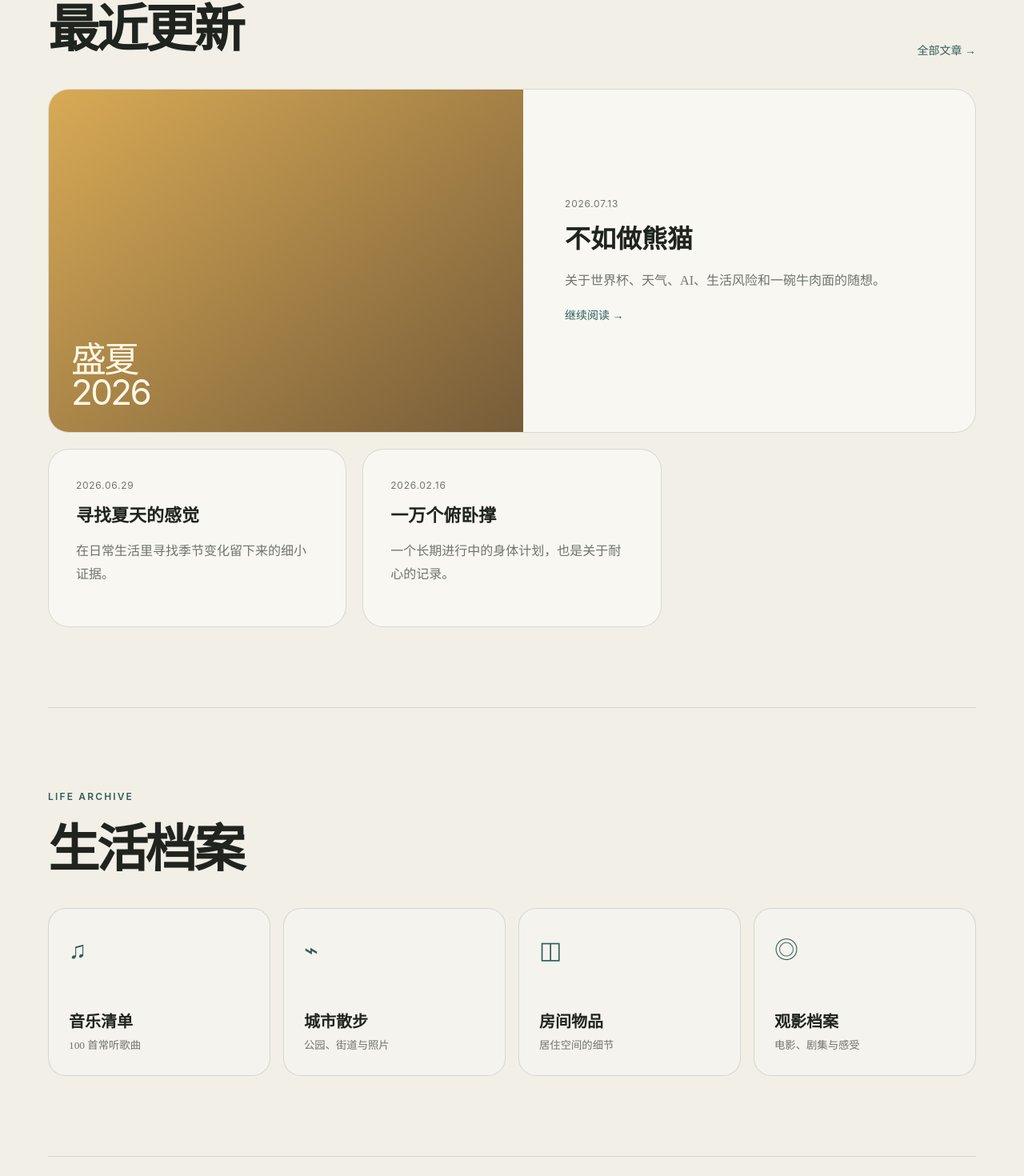
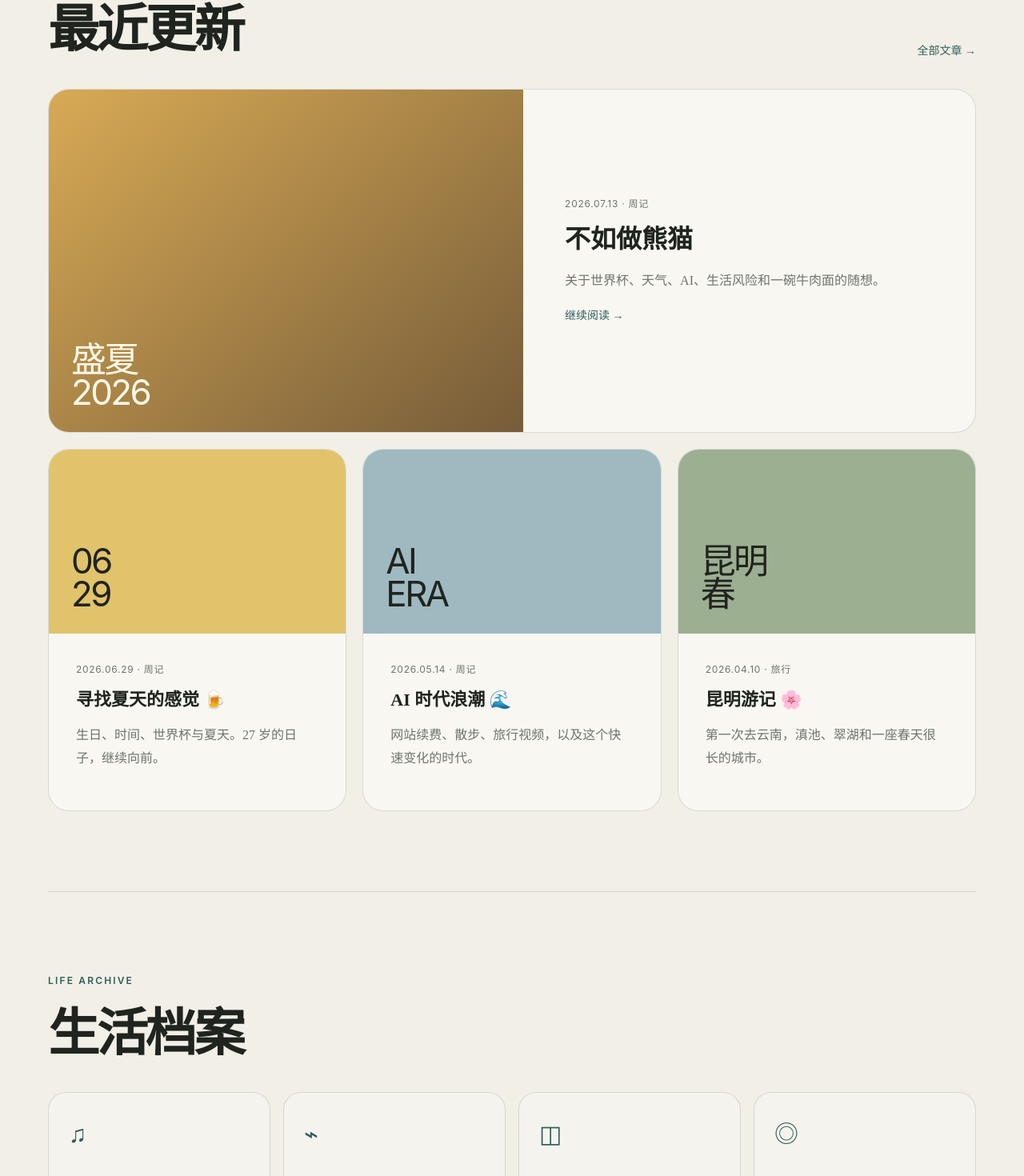
Before and after one commit to BurgCreate/lmn516-v2, a Next.js app: page / in a window 1280 px wide. Shown: the part 1325-2795 px from the top of the page at 80% size. Built offline with nearby package versions, Linux system fonts and the light colour scheme; no server answers.

Commit message:
Restore LMN516 original visual design

```diff
--- a/app/globals.css
+++ b/app/globals.css
@@ -21,10 +21,7 @@ body {
   margin:0;
   background:var(--bg);
   color:var(--text);
-  font-family:
-    "Noto Serif SC",
-    "Songti SC",
-    serif;
+  font-family:"Noto Serif SC","Songti SC",serif;
   line-height:1.8;
   transition:.25s ease;
 }
@@ -50,31 +47,27 @@ button {
 
 
 .shell {
-  width:min(1160px, calc(100% - 40px));
+  width:min(1160px,calc(100% - 40px));
   margin:0 auto;
 }
 
 
 .site-header {
-
   min-height:96px;
   display:flex;
   align-items:center;
   justify-content:space-between;
   border-bottom:1px solid var(--line);
-
 }
 
 
 .brand {
-
   display:flex;
   align-items:baseline;
   gap:4px;
   font-family:Inter,sans-serif;
   font-weight:600;
   letter-spacing:-.05em;
-
 }
 
 
@@ -84,40 +77,32 @@ button {
 
 
 .brand-number {
-
   font-size:12px;
   color:var(--muted);
   letter-spacing:.08em;
-
 }
 
 
 .nav {
-
   display:flex;
   gap:30px;
   font-size:14px;
   color:var(--muted);
-
 }
 
 
 .nav a:hover {
-
   color:var(--text);
-
 }
 
 
 .theme-toggle {
-
   width:40px;
   height:40px;
   border:1px solid var(--line);
   background:transparent;
   border-radius:50%;
   cursor:pointer;
-
 }
 
 
@@ -147,9 +132,7 @@ button {
 
 
 h1,h2,h3,p {
-
   margin-top:0;
-
 }
 
 
@@ -265,17 +248,13 @@ dl div {
 
 
 dt {
-
   color:var(--muted);
-
 }
 
 
 dd {
-
   margin:0;
   text-align:right;
-
 }
 .project {
 
@@ -329,6 +308,8 @@ h2 {
 
 }
 
+
+/* 一万个俯卧撑 */
 
 .progress-panel {
 
@@ -396,7 +377,8 @@ h2 {
 }
 
 
-/* 文章区域 */
+
+/* 文章 */
 
 .section-heading {
 
@@ -449,6 +431,7 @@ h2 {
   display:flex;
   align-items:flex-end;
   padding:28px;
+
   font-family:Inter,sans-serif;
   font-size:44px;
   line-height:.95;
@@ -461,6 +444,27 @@ h2 {
 
   background:linear-gradient(140deg,#d8aa55,#765c39);
   color:#fff8e8;
+
+}
+
+
+.visual-yellow {
+
+  background:#e1c36b;
+
+}
+
+
+.visual-blue {
+
+  background:#9fb9c1;
+
+}
+
+
+.visual-green {
+
+  background:#9caf91;
 
 }
 
@@ -525,6 +529,7 @@ h2 {
 }
 
 
+
 /* 生活档案 */
 
 .archive {
@@ -549,9 +554,11 @@ h2 {
   border:1px solid var(--line);
   border-radius:22px;
   padding:25px;
+
   display:flex;
   flex-direction:column;
   justify-content:flex-end;
+
   background:rgba(255,255,255,.28);
 
 }
@@ -585,10 +592,6 @@ h2 {
   color:var(--muted);
 
 }
-
-
-/* 关于 */
-
 .about {
 
   border-top:1px solid var(--line);
@@ -637,19 +640,23 @@ h2 {
 }
 
 
-/* 页脚 */
+
+/* Footer */
 
 .site-footer {
 
   min-height:130px;
   border-top:1px solid var(--line);
+
   display:flex;
   align-items:center;
   justify-content:space-between;
+
   color:var(--muted);
   font-size:13px;
 
 }
+
 
 
 /* 深色模式 */
@@ -668,32 +675,34 @@ body.dark {
 }
 
 
+
 /* 手机端 */
 
 @media (max-width:800px){
 
-  .shell{
+
+  .shell {
 
     width:min(100% - 28px,1160px);
 
   }
 
 
-  .site-header{
+  .site-header {
 
     min-height:76px;
 
   }
 
 
-  .nav{
+  .nav {
 
     display:none;
 
   }
 
 
-  .hero{
+  .hero {
 
     grid-template-columns:1fr;
     gap:36px;
@@ -703,7 +712,7 @@ body.dark {
   }
 
 
-  .today-card{
+  .today-card {
 
     transform:none;
 
@@ -712,7 +721,7 @@ body.dark {
 
   .project,
   .featured-post,
-  .about-grid{
+  .about-grid {
 
     grid-template-columns:1fr;
     gap:34px;
@@ -720,42 +729,42 @@ body.dark {
   }
 
 
-  .post-grid{
+  .post-grid {
 
     grid-template-columns:1fr;
 
   }
 
 
-  .archive-grid{
+  .archive-grid {
 
     grid-template-columns:1fr 1fr;
 
   }
 
 
-  .section-space{
+  .section-space {
 
     padding-block:72px;
 
   }
 
 
-  h1{
+  h1 {
 
     font-size:56px;
 
   }
 
 
-  .featured-post .post-content{
+  .featured-post .post-content {
 
     padding:32px;
 
   }
 
 
-  .site-footer{
+  .site-footer {
 
     align-items:flex-start;
     justify-content:center;
@@ -768,16 +777,18 @@ body.dark {
 
 
 
+
 @media (max-width:520px){
 
-  .archive-grid{
+
+  .archive-grid {
 
     grid-template-columns:1fr;
 
   }
 
 
-  .hero-actions{
+  .hero-actions {
 
     flex-direction:column;
     align-items:flex-start;
@@ -785,21 +796,21 @@ body.dark {
   }
 
 
-  .today-card{
+  .today-card {
 
     padding:24px;
 
   }
 
 
-  .date-block strong{
+  .date-block strong {
 
     font-size:52px;
 
   }
 
 
-  .section-heading{
+  .section-heading {
 
     align-items:flex-start;
     gap:16px;
@@ -808,10 +819,11 @@ body.dark {
   }
 
 
-  .progress-number strong{
+  .progress-number strong {
 
     font-size:46px;
 
   }
 
+
 }
--- a/app/page.tsx
+++ b/app/page.tsx
@@ -4,41 +4,111 @@ import { getPosts } from "@/lib/wordpress";
 export const revalidate = 300;
 
 export default async function HomePage() {
+
   const posts = await getPosts(4);
 
+  const featured = posts[0];
+
+  const cards = [
+    {
+      title: "寻找夏天的感觉 🍺",
+      date: "2026.06.29 · 周记",
+      visual: "06<br>29",
+      text: "生日、时间、世界杯与夏天。27 岁的日子，继续向前。",
+      color: "visual-yellow"
+    },
+    {
+      title: "AI 时代浪潮 🌊",
+      date: "2026.05.14 · 周记",
+      visual: "AI<br>ERA",
+      text: "网站续费、散步、旅行视频，以及这个快速变化的时代。",
+      color: "visual-blue"
+    },
+    {
+      title: "昆明游记 🌸",
+      date: "2026.04.10 · 旅行",
+      visual: "昆明<br>春",
+      text: "第一次去云南，滇池、翠湖和一座春天很长的城市。",
+      color: "visual-green"
+    }
+  ];
+
+
   return (
-    <main>
 
-      <div className="paper-noise" />
+    <main id="top">
+
+
+      <div
+        className="paper-noise"
+        aria-hidden="true"
+      />
+
 
       <header className="site-header shell">
 
-        <Link href="/" className="brand">
-          <span className="brand-mark">LMN</span>
-          <span className="brand-number">516</span>
+
+        <Link
+          href="/"
+          className="brand"
+          aria-label="LMN516 首页"
+        >
+
+          <span className="brand-mark">
+            LMN
+          </span>
+
+          <span className="brand-number">
+            516
+          </span>
+
         </Link>
 
+
         <nav className="nav">
-          <Link href="/archive">周记</Link>
-          <Link href="/archive">生活档案</Link>
-          <Link href="/archive">长期计划</Link>
-          <Link href="/about">关于</Link>
+
+          <a href="#notes">
+            周记
+          </a>
+
+          <a href="#archive">
+            生活档案
+          </a>
+
+          <a href="#project">
+            长期计划
+          </a>
+
+          <a href="#about">
+            关于
+          </a>
+
         </nav>
 
-        <button className="theme-toggle">
+
+        <button
+          className="theme-toggle"
+          type="button"
+        >
           ◐
         </button>
+
 
       </header>
 
 
+
+
       <section className="hero shell">
 
+
         <div className="hero-copy">
+
 
           <p className="eyebrow">
             2026 · Shenzhen
           </p>
+
 
           <h1>
             把普通日子，
@@ -50,34 +120,41 @@ export default async function HomePage() {
           <p className="intro">
             这里是 Mo 的个人生活档案。
             记录周记、旅行、影像、音乐，
-            以及一些看起来没什么用，
+            以及一些看起来没什么用、
             但多年后一定会很珍贵的事情。
           </p>
 
 
           <div className="hero-actions">
 
-            <Link
-              href="/archive"
+
+            <a
               className="button primary"
+              href="#notes"
             >
               开始阅读
-            </Link>
+            </a>
 
-            <Link
-              href="/archive"
+
+            <a
               className="button ghost"
+              href="#archive"
             >
               浏览档案
-            </Link>
+            </a>
+
 
           </div>
+
 
         </div>
 
 
 
+
+
         <aside className="today-card">
+
 
           <p className="card-label">
             今日档案
@@ -97,9 +174,12 @@ export default async function HomePage() {
           </div>
 
 
+
           <dl>
 
+
             <div>
+
               <dt>
                 年度进度
               </dt>
@@ -107,10 +187,12 @@ export default async function HomePage() {
               <dd>
                 56.4%
               </dd>
+
             </div>
 
 
             <div>
+
               <dt>
                 最近更新
               </dt>
@@ -118,10 +200,12 @@ export default async function HomePage() {
               <dd>
                 不如做熊猫
               </dd>
+
             </div>
 
 
             <div>
+
               <dt>
                 俯卧撑
               </dt>
@@ -129,6 +213,7 @@ export default async function HomePage() {
               <dd>
                 1,833 / 10,000
               </dd>
+
             </div>
 
 
@@ -142,10 +227,16 @@ export default async function HomePage() {
 
 
 
-      <section className="project shell section-space">
+
+
+      <section
+        id="project"
+        className="project shell section-space"
+      >
 
 
         <div className="project-copy">
+
 
           <p className="eyebrow">
             LONG-TERM PROJECT
@@ -164,19 +255,21 @@ export default async function HomePage() {
           </p>
 
 
-          <Link
-            href="/posts/yi-wan-ge-fu-wo-cheng"
+          <a
             className="text-link"
+            href="https://lmn516.com/?p=347"
           >
             查看完整记录 →
-          </Link>
+          </a>
 
 
         </div>
 
 
 
+
         <div className="progress-panel">
+
 
           <div className="progress-number">
 
@@ -188,7 +281,9 @@ export default async function HomePage() {
               / 10,000
             </span>
 
+
           </div>
+
 
 
           <div className="progress-track">
@@ -200,6 +295,7 @@ export default async function HomePage() {
             />
 
           </div>
+
 
 
           <div className="progress-meta">
@@ -219,12 +315,10 @@ export default async function HomePage() {
 
 
       </section>
-
-
-
-
-      <section className="notes shell section-space">
-
+      <section
+        id="notes"
+        className="notes shell section-space"
+      >
 
         <div className="section-heading">
 
@@ -234,7 +328,6 @@ export default async function HomePage() {
               LATEST NOTES
             </p>
 
-
             <h2>
               最近更新
             </h2>
@@ -242,56 +335,64 @@ export default async function HomePage() {
           </div>
 
 
-          <Link
-            href="/archive"
+          <a
             className="text-link"
+            href="https://lmn516.com/"
           >
             全部文章 →
-          </Link>
-
+          </a>
 
         </div>
 
 
 
-        {posts.length > 0 && (
+
+        {featured && (
 
           <article className="featured-post post-card">
 
+
             <div className="post-visual visual-summer">
+
               <span>
                 盛夏
                 <br />
                 2026
               </span>
+
             </div>
+
 
 
             <div className="post-content">
 
+
               <p className="post-meta">
-                {posts[0].date}
+                {featured.date} · 周记
               </p>
 
 
               <h3>
-                <Link href={`/posts/${posts[0].slug}`}>
-                  {posts[0].title}
+
+                <Link href={`/posts/${featured.slug}`}>
+                  {featured.title}
                 </Link>
+
               </h3>
 
 
               <p>
-                {posts[0].excerpt}
+                {featured.excerpt}
               </p>
 
 
               <Link
-                href={`/posts/${posts[0].slug}`}
                 className="text-link"
+                href={`/posts/${featured.slug}`}
               >
                 继续阅读 →
               </Link>
+
 
             </div>
 
@@ -302,42 +403,57 @@ export default async function HomePage() {
 
 
 
+
+
         <div className="post-grid">
 
-          {posts.slice(1).map((post)=>(
+
+          {cards.map((card)=>(
 
             <article
               className="post-card small"
-              key={post.id}
+              key={card.title}
             >
+
+
+              <div
+                className={`post-visual ${card.color}`}
+                dangerouslySetInnerHTML={{
+                  __html: card.visual
+                }}
+              />
+
 
               <div className="post-content">
 
+
                 <p className="post-meta">
-                  {post.date}
+                  {card.date}
                 </p>
 
 
                 <h3>
-                  <Link href={`/posts/${post.slug}`}>
-                    {post.title}
-                  </Link>
+                  {card.title}
                 </h3>
 
 
                 <p>
-                  {post.excerpt}
+                  {card.text}
                 </p>
+
 
               </div>
 
 
             </article>
 
+
           ))}
 
 
+
         </div>
+
 
 
       </section>
@@ -345,9 +461,15 @@ export default async function HomePage() {
 
 
 
-      <section className="archive shell section-space">
+
+      <section
+        id="archive"
+        className="archive shell section-space"
+      >
+
 
         <div className="section-heading">
+
 
           <div>
 
@@ -355,45 +477,106 @@ export default async function HomePage() {
               LIFE ARCHIVE
             </p>
 
+
             <h2>
               生活档案
             </h2>
 
+
           </div>
 
+
         </div>
+
+
 
 
         <div className="archive-grid">
 
 
-          {[
-            ["♫","音乐清单","100 首常听歌曲"],
-            ["⌁","城市散步","公园、街道与照片"],
-            ["◫","房间物品","居住空间的细节"],
-            ["◎","观影档案","电影、剧集与感受"]
-          ].map(([icon,title,desc])=>(
-
-            <div
+          <a
+            href="#"
             className="archive-card"
-              key={title}
           >
 
             <span className="archive-icon">
-                {icon}
+              ♫
             </span>
 
             <strong>
-                {title}
+              音乐清单
             </strong>
 
             <small>
-                {desc}
+              100 首常听歌曲
             </small>
 
-            </div>
+          </a>
 
-          ))}
+
+
+          <a
+            href="#"
+            className="archive-card"
+          >
+
+            <span className="archive-icon">
+              ⌁
+            </span>
+
+            <strong>
+              城市散步
+            </strong>
+
+            <small>
+              公园、街道与照片
+            </small>
+
+          </a>
+
+
+
+
+          <a
+            href="#"
+            className="archive-card"
+          >
+
+            <span className="archive-icon">
+              ◫
+            </span>
+
+            <strong>
+              房间物品
+            </strong>
+
+            <small>
+              居住空间的细节
+            </small>
+
+          </a>
+
+
+
+
+          <a
+            href="#"
+            className="archive-card"
+          >
+
+            <span className="archive-icon">
+              ◎
+            </span>
+
+            <strong>
+              观影档案
+            </strong>
+
+            <small>
+              电影、剧集与感受
+            </small>
+
+          </a>
 
 
         </div>
@@ -405,14 +588,21 @@ export default async function HomePage() {
 
 
 
-      <section className="about shell section-space">
+
+      <section
+        id="about"
+        className="about shell section-space"
+      >
+
 
         <p className="eyebrow">
           ABOUT THIS PLACE
         </p>
 
 
+
         <div className="about-grid">
+
 
           <h2>
             一个人的网站，
@@ -421,7 +611,10 @@ export default async function HomePage() {
           </h2>
 
 
+
+
           <div>
+
 
             <p>
               不必每件东西都有用，
@@ -431,10 +624,12 @@ export default async function HomePage() {
             </p>
 
 
+
             <p>
               网站建立于 2025 年，
               持续更新于深圳。
             </p>
+
 
 
             <div className="about-links">
@@ -443,11 +638,14 @@ export default async function HomePage() {
                 写信
               </a>
 
+
               <a href="https://lmn516.com/feed/">
                 RSS
               </a>
 
+
             </div>
+
 
           </div>
 
@@ -460,11 +658,14 @@ export default async function HomePage() {
 
 
 
+
       <footer className="site-footer shell">
+
 
         <span>
           © 2025–2026 LMN516
         </span>
+
 
         <span>
           记录比遗忘慢一点。
@@ -475,5 +676,7 @@ export default async function HomePage() {
 
 
     </main>
+
   );
+
 }
```
Lines whose indentation alone changed are shown as unchanged.
